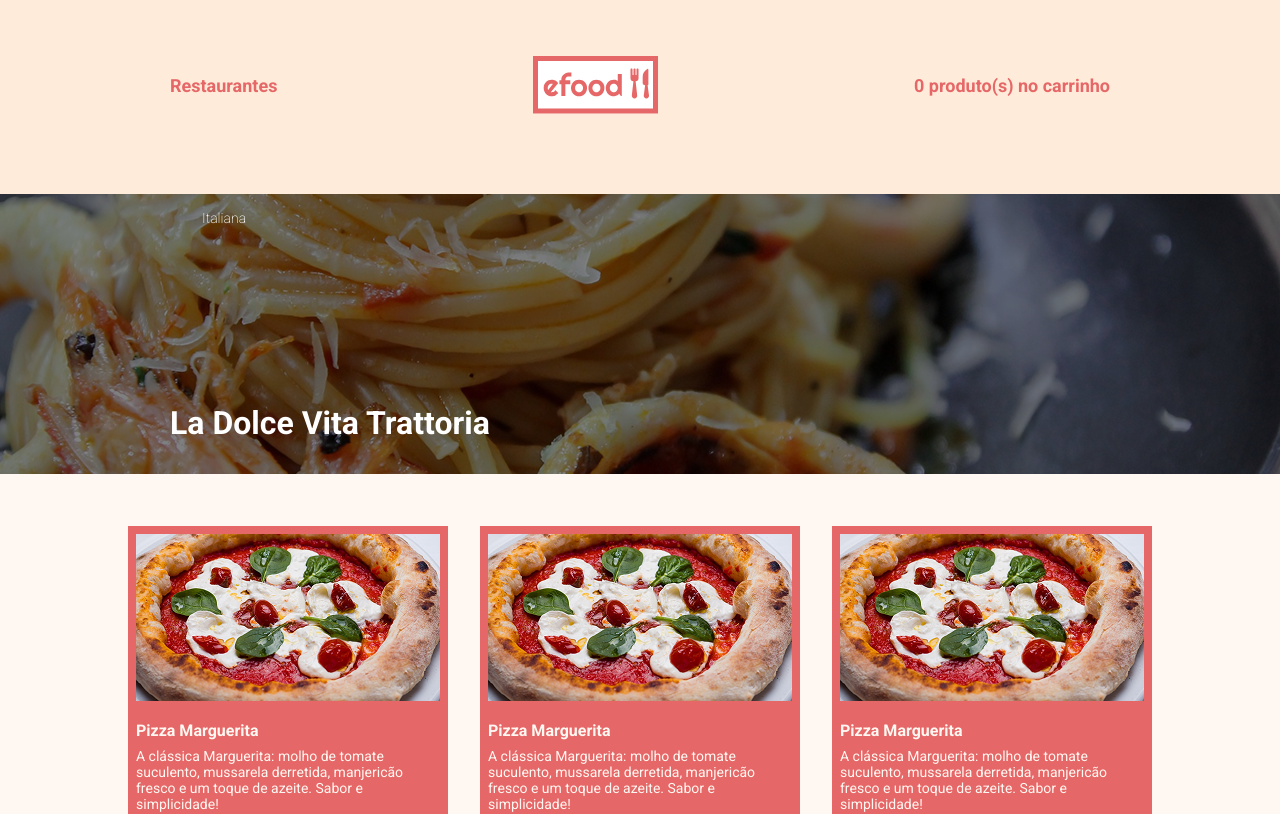
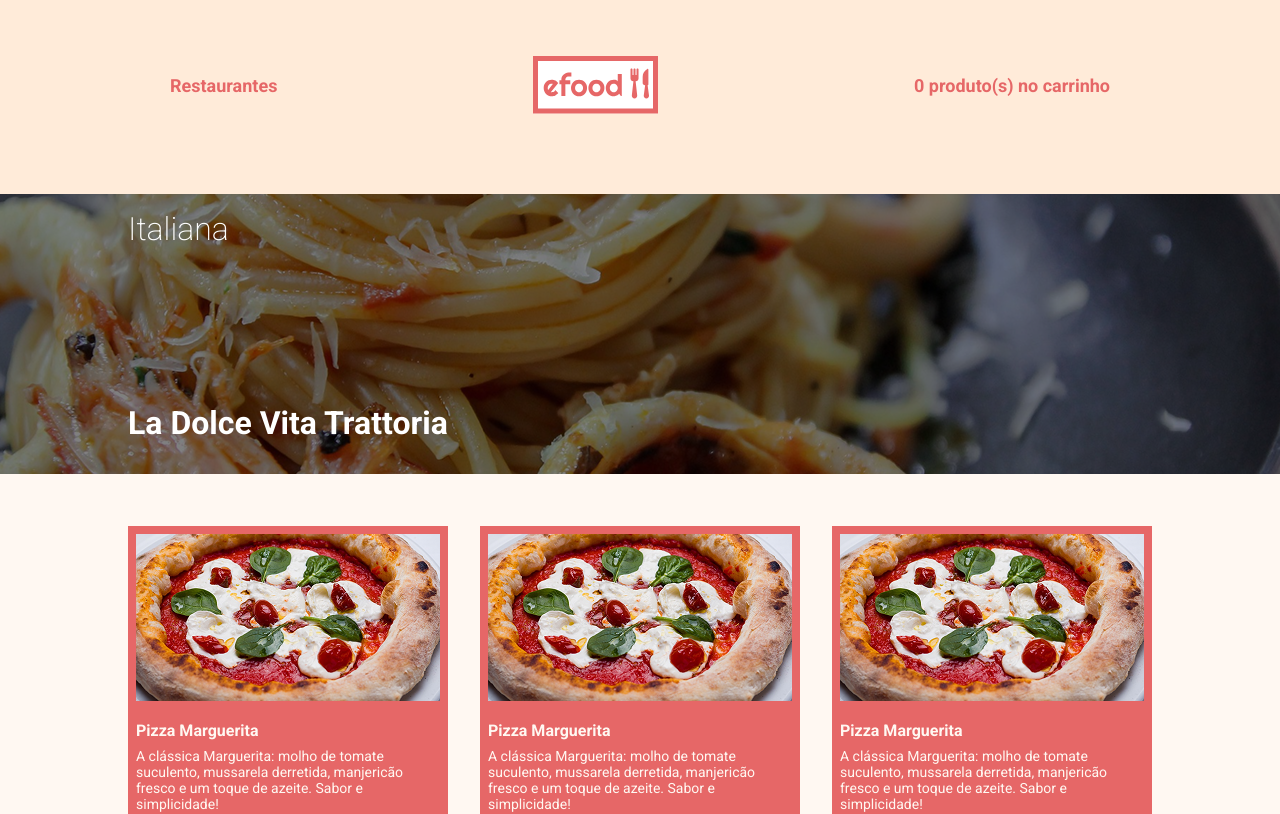
Before and after one commit to priscilaws/efood-projeto, a React (Create React App) app: page /cardapio in a window 1280 px wide. Shown: the top 814 px of the page. Built offline with nearby package versions, Linux system fonts and the light colour scheme.

Commit message:
alinhamento banner ajustado

```diff
--- a/src/components/Banner/index.tsx
+++ b/src/components/Banner/index.tsx
@@ -1,4 +1,4 @@
-import { BannerContainer, Category, Title } from './styles'
+import { BannerContainer, Category, Title, BannerContent } from './styles'
 
 type BannerProps = {
   backgroundImage: string
@@ -9,8 +9,10 @@ type BannerProps = {
 export const Banner = ({ backgroundImage, category, title }: BannerProps) => {
   return (
     <BannerContainer style={{ backgroundImage: `url(${backgroundImage})` }}>
-      <Category>{category}</Category>
-      <Title>{title}</Title>
+      <BannerContent>
+        <Category>{category}</Category>
+        <Title>{title}</Title>
+      </BannerContent>
     </BannerContainer>
   )
 }
--- a/src/components/Banner/styles.ts
+++ b/src/components/Banner/styles.ts
@@ -1,4 +1,3 @@
-// src/components/Banner/styles.ts
 import styled from 'styled-components'
 
 export const BannerContainer = styled.div`
@@ -7,29 +6,28 @@ export const BannerContainer = styled.div`
   background-position: center;
   height: 280px;
   display: flex;
-  flex-direction: column;
-  justify-content: flex-end;
-  padding-bottom: 32px;
+  align-items: flex-end;
   color: white;
   font-weight: bold;
   overflow: hidden;
   margin-bottom: 52px;
 `
 
+export const BannerContent = styled.div`
+  max-width: 1024px;
+  margin: 0 auto;
+  width: 100%;
+  padding-bottom: 32px;
+  padding-right: 16px;
+`
+
 export const Category = styled.span`
-  position: absolute;
-  top: 16px;
-  left: 32px;
+  display: block;
   font-weight: 200;
-  border-radius: 4px;
-  font-size: 14px;
-  z-index: 1;
-  margin-left: 170px;
+  font-size: 32px;
+  margin-bottom: 156px;
 `
 
 export const Title = styled.h2`
   font-size: 32px;
-  z-index: 1;
-  position: relative;
-  margin-left: 170px;
 `
```
